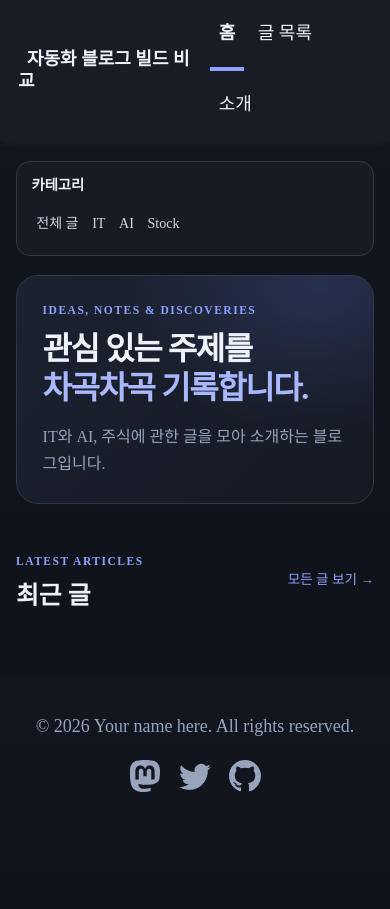
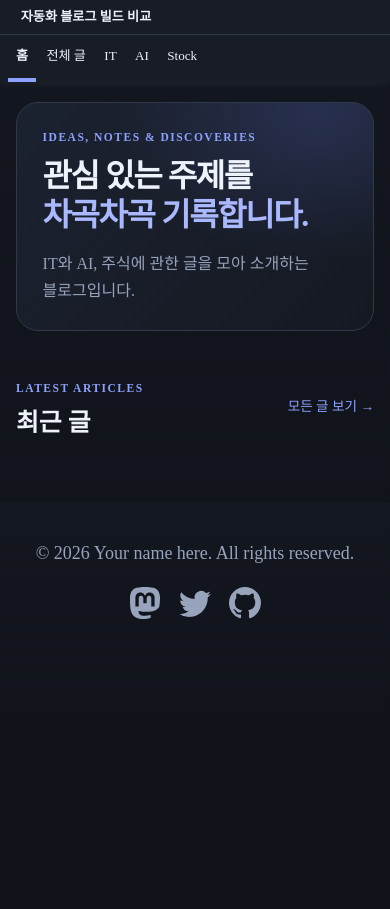
Before and after one commit to jsukjin/AtuoBlog, an Astro site in the folder astro-demo/site/: page / in a window 390 px wide. After the commit the page ends 844 px from the top, so only its background shows below. Built offline with nearby package versions, Linux system fonts and the light colour scheme; Astro itself is replaced by a stand-in of ours.

Commit message:
Move categories to responsive top navigation

```diff
--- a/astro-demo/site/src/components/CategorySidebar.astro
+++ /dev/null
@@ -1,45 +0,0 @@
----
-import { getCollection } from 'astro:content';
-import { CATEGORIES } from '../lib/taxonomy';
-
-const posts = await getCollection('blog');
-const activePath = Astro.url.pathname;
----
-
-<aside class="category-sidebar" aria-label="블로그 카테고리">
-	<p class="sidebar-title">카테고리</p>
-	<nav aria-label="카테고리 목록">
-		<a class="all-posts" href="/blog/">전체 글</a>
-		{CATEGORIES.map((category) => {
-			const count = posts.filter((post) => post.data.category.toLowerCase() === category.name.toLowerCase()).length;
-			const href = `/category/${category.slug}/`;
-			return (
-				<a class:list={[{ active: activePath.startsWith(href) }]} href={href}>
-					<span>{category.name}</span><span class="count">{count}</span>
-				</a>
-			);
-		})}
-	</nav>
-	<p class="sidebar-note">글 분류는 Markdown의 <code>category</code> 항목에서 정합니다.</p>
-</aside>
-
-<style>
-	.category-sidebar { position: sticky; top: 1.5rem; align-self: start; padding: 1.25rem; border: 1px solid rgb(var(--gray-light)); border-radius: 14px; background: color-mix(in srgb, var(--surface) 92%, transparent); }
-	.sidebar-title { margin: 0 0 0.9rem; color: rgb(var(--black)); font-size: 0.9rem; font-weight: 700; }
-	nav { display: grid; gap: 0.35rem; }
-	nav a { display: flex; align-items: center; justify-content: space-between; padding: 0.55rem 0.7rem; border-radius: 9px; color: rgb(var(--gray-dark)); text-decoration: none; font-size: 0.88rem; }
-	nav a:hover, nav a.active { background: #252d3b; color: rgb(var(--black)); }
-	nav a.active { box-shadow: inset 3px 0 var(--accent); }
-	nav a.all-posts { border-bottom: 1px solid rgb(var(--gray-light)); border-radius: 0; margin-bottom: 0.3rem; }
-	.count { color: rgb(var(--gray)); font-size: 0.75rem; }
-	.sidebar-note { margin: 1rem 0 0; color: rgb(var(--gray)); font-size: 0.72rem; line-height: 1.5; }
-	.sidebar-note code { font-size: 0.72rem; }
-	@media (max-width: 760px) {
-		.category-sidebar { position: static; padding: 0.7rem 0.9rem; }
-		.sidebar-title { margin-bottom: 0.45rem; }
-		nav { display: flex; flex-wrap: wrap; gap: 0.25rem; }
-		nav a { justify-content: center; padding: 0.45rem 0.3rem; }
-		nav a.all-posts { border: 0; margin: 0; }
-		.count, .sidebar-note { display: none; }
-	}
-</style>
--- a/astro-demo/site/src/components/Header.astro
+++ b/astro-demo/site/src/components/Header.astro
@@ -1,6 +1,12 @@
 ---
 import { SITE_TITLE } from '../consts';
 import HeaderLink from './HeaderLink.astro';
+
+const categories = [
+	{ name: 'IT', href: '/category/it/' },
+	{ name: 'AI', href: '/category/ai/' },
+	{ name: 'Stock', href: '/category/stock/' },
+];
 ---
 
 <header>
@@ -10,8 +16,10 @@ import HeaderLink from './HeaderLink.astro';
 		</h2>
 		<div class="internal-links">
 			<HeaderLink href="/">홈</HeaderLink>
-			<HeaderLink href="/blog">글 목록</HeaderLink>
-			<HeaderLink href="/about">소개</HeaderLink>
+			<HeaderLink href="/blog/">전체 글</HeaderLink>
+			{categories.map((category) => (
+				<a class:list={[{ active: Astro.url.pathname.startsWith(category.href) }]} href={category.href}>{category.name}</a>
+			))}
 		</div>
 		<div class="social-links">
 			<a href="https://m.webtoo.ls/@astro" target="_blank">
@@ -47,7 +55,7 @@ import HeaderLink from './HeaderLink.astro';
 <style>
 	header {
 		margin: 0;
-		padding: 0 1em;
+		padding: 0 1.25rem;
 		background: var(--surface);
 		box-shadow: 0 2px 8px rgba(var(--black), 5%);
 	}
@@ -64,24 +72,46 @@ import HeaderLink from './HeaderLink.astro';
 		display: flex;
 		align-items: center;
 		justify-content: space-between;
+		gap: 1rem;
+		max-width: 1280px;
+		min-width: 0;
+		margin: 0 auto;
+	}
+	.internal-links {
+		display: flex;
+		align-items: center;
+		justify-content: center;
+		gap: 0.25rem;
+		min-width: 0;
 	}
 	nav a {
-		padding: 1em 0.5em;
+		padding: 0.9em 0.55em;
 		color: rgb(var(--black));
 		border-bottom: 4px solid transparent;
 		text-decoration: none;
+		white-space: nowrap;
+		font-size: 0.9rem;
 	}
 	nav a.active {
 		text-decoration: none;
 		border-bottom-color: var(--accent);
 	}
+	h2 a { white-space: nowrap; }
 	.social-links,
 	.social-links a {
 		display: flex;
 	}
-	@media (max-width: 720px) {
+	@media (max-width: 900px) {
 		.social-links {
 			display: none;
 		}
 	}
+	@media (max-width: 620px) {
+		header { padding: 0 0.8rem; }
+		nav { display: block; }
+		nav h2 { padding: 0.55rem 0 0.45rem; font-size: 0.92rem; }
+		.internal-links { justify-content: flex-start; gap: 0.15rem; overflow-x: auto; margin: 0 -0.8rem; padding: 0 0.5rem; border-top: 1px solid rgb(var(--gray-light)); scrollbar-width: none; }
+		.internal-links::-webkit-scrollbar { display: none; }
+		nav a { padding: 0.65rem 0.5rem; font-size: 0.82rem; }
+	}
 </style>
--- a/astro-demo/site/src/layouts/SiteLayout.astro
+++ b/astro-demo/site/src/layouts/SiteLayout.astro
@@ -1,6 +1,5 @@
 ---
 import BaseHead from '../components/BaseHead.astro';
-import CategorySidebar from '../components/CategorySidebar.astro';
 import Footer from '../components/Footer.astro';
 import Header from '../components/Header.astro';
 import { SITE_DESCRIPTION, SITE_TITLE } from '../consts';
@@ -14,16 +13,12 @@ const { title = SITE_TITLE, description = SITE_DESCRIPTION } = Astro.props;
 	<head><BaseHead title={title} description={description} /></head>
 	<body>
 		<Header />
-		<div class="site-frame">
-			<CategorySidebar />
-			<main class="site-content"><slot /></main>
-		</div>
+		<main class="site-content"><slot /></main>
 		<Footer />
 	</body>
 </html>
 
 <style>
-	.site-frame { display: grid; grid-template-columns: 220px minmax(0, 1fr); gap: 2rem; width: min(1180px, 100%); margin: 0 auto; padding: 2.5rem 1.5rem 4rem; box-sizing: border-box; }
-	.site-content { width: auto; max-width: none; min-width: 0; margin: 0; padding: 0; }
-	@media (max-width: 760px) { .site-frame { grid-template-columns: minmax(0, 1fr); gap: 1.2rem; padding: 1.25rem 1rem 3rem; } }
+	.site-content { box-sizing: border-box; width: min(960px, 100%); max-width: none; min-width: 0; margin: 0 auto; padding: 2.5rem 1.5rem 4rem; }
+	@media (max-width: 760px) { .site-content { padding: 1.25rem 1rem 3rem; } }
 </style>
--- a/astro-demo/site/src/styles/global.css
+++ b/astro-demo/site/src/styles/global.css
@@ -27,12 +27,15 @@ body {
 	background: #10131a linear-gradient(var(--gray-gradient)) no-repeat;
 	background-size: 100% 600px;
 	word-wrap: break-word;
-	overflow-wrap: break-word;
+	overflow-wrap: anywhere;
+	word-break: keep-all;
+	overflow-x: hidden;
 	color: rgb(var(--gray-dark));
 	font-size: 20px;
 	line-height: 1.7;
 }
 main {
+	box-sizing: border-box;
 	width: 720px;
 	max-width: calc(100% - 2em);
 	margin: auto;
@@ -47,6 +50,8 @@ h6 {
 	margin: 0 0 0.5rem 0;
 	color: rgb(var(--black));
 	line-height: 1.2;
+	word-break: keep-all;
+	overflow-wrap: anywhere;
 }
 h1 {
 	font-size: 3.052em;
@@ -75,6 +80,8 @@ a:hover {
 }
 p {
 	margin-bottom: 1em;
+	word-break: keep-all;
+	overflow-wrap: anywhere;
 }
 .prose p {
 	margin-bottom: 2em;
@@ -102,6 +109,8 @@ code {
 pre {
 	padding: 1.5em;
 	border-radius: 8px;
+	max-width: 100%;
+	overflow-x: auto;
 }
 pre > code {
 	all: unset;
@@ -125,6 +134,12 @@ hr {
 	}
 }
 
+.prose table {
+	display: block;
+	max-width: 100%;
+	overflow-x: auto;
+}
+
 .sr-only {
 	border: 0;
 	padding: 0;
```
